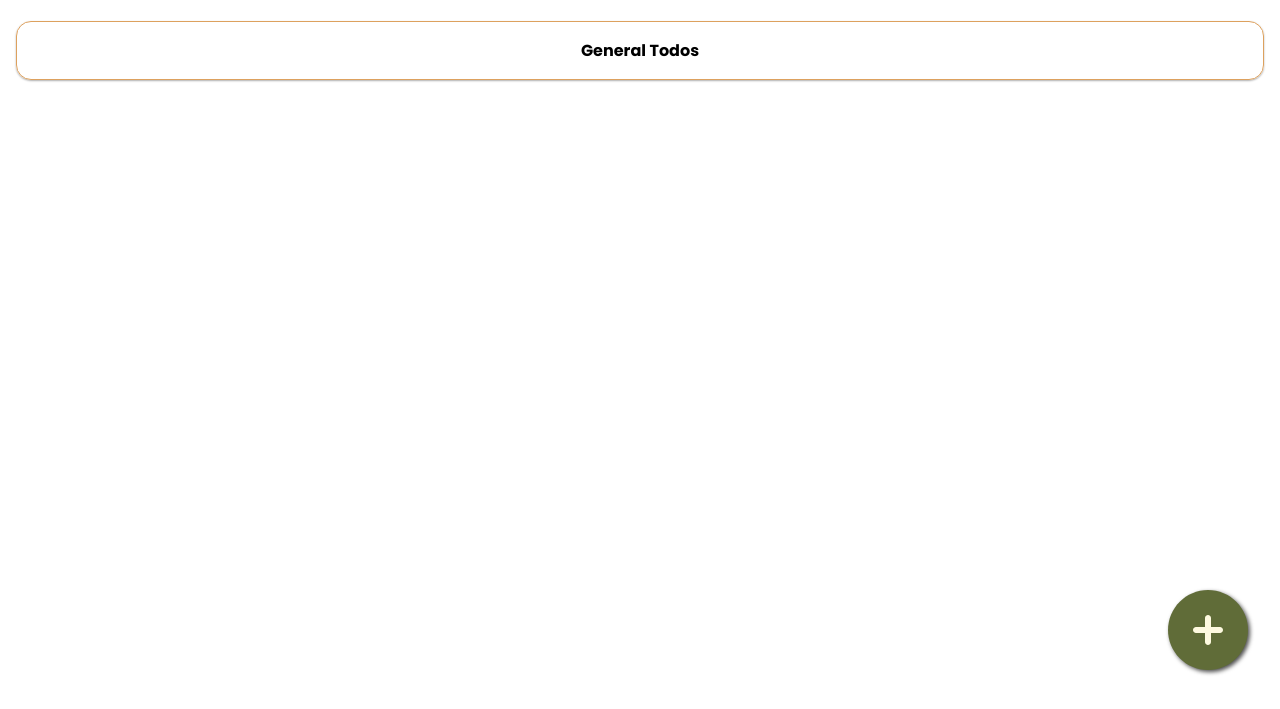
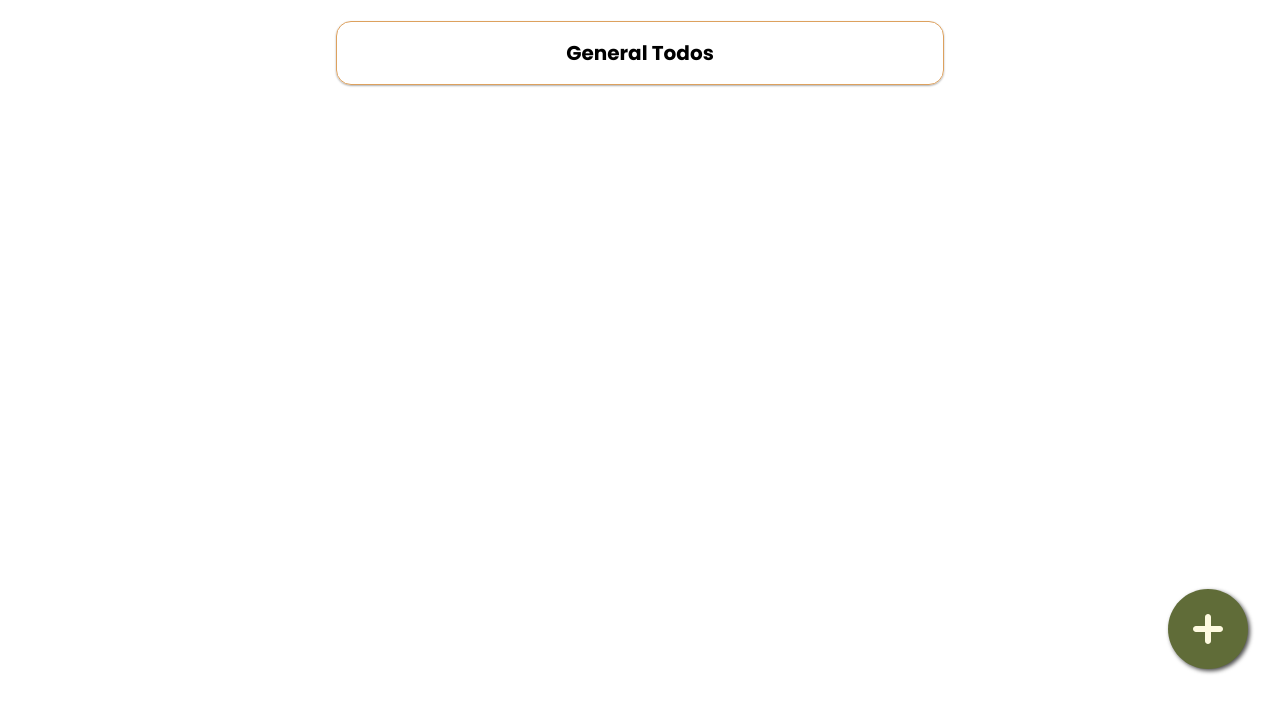
Before and after one commit to derekwhayes/todo-list, a website built with webpack: page src/template.html in a window 1280 px wide. Shown: the part 91-800 px from the top of the page. Built offline with nearby package versions, Linux system fonts and the light colour scheme.

Commit message:
Add mediaquery to fix desktop sizes

```diff
--- a/src/styles/style.css
+++ b/src/styles/style.css
@@ -212,3 +212,19 @@ button[type='submit'] {
     color: var(--tertiary);
     box-shadow: 3px 3px 3px rgba(0, 0, 0, 0.295);
 }
+
+@media (min-width: 600px) {
+    body {
+        font-size: 20px;
+    }
+
+    .categoryList,
+    form,
+    .list,
+    .detailContainer {
+        width: clamp(500px, 50%, 750px);
+        margin-left: auto;
+        margin-right: auto;
+    }
+
+}
```
